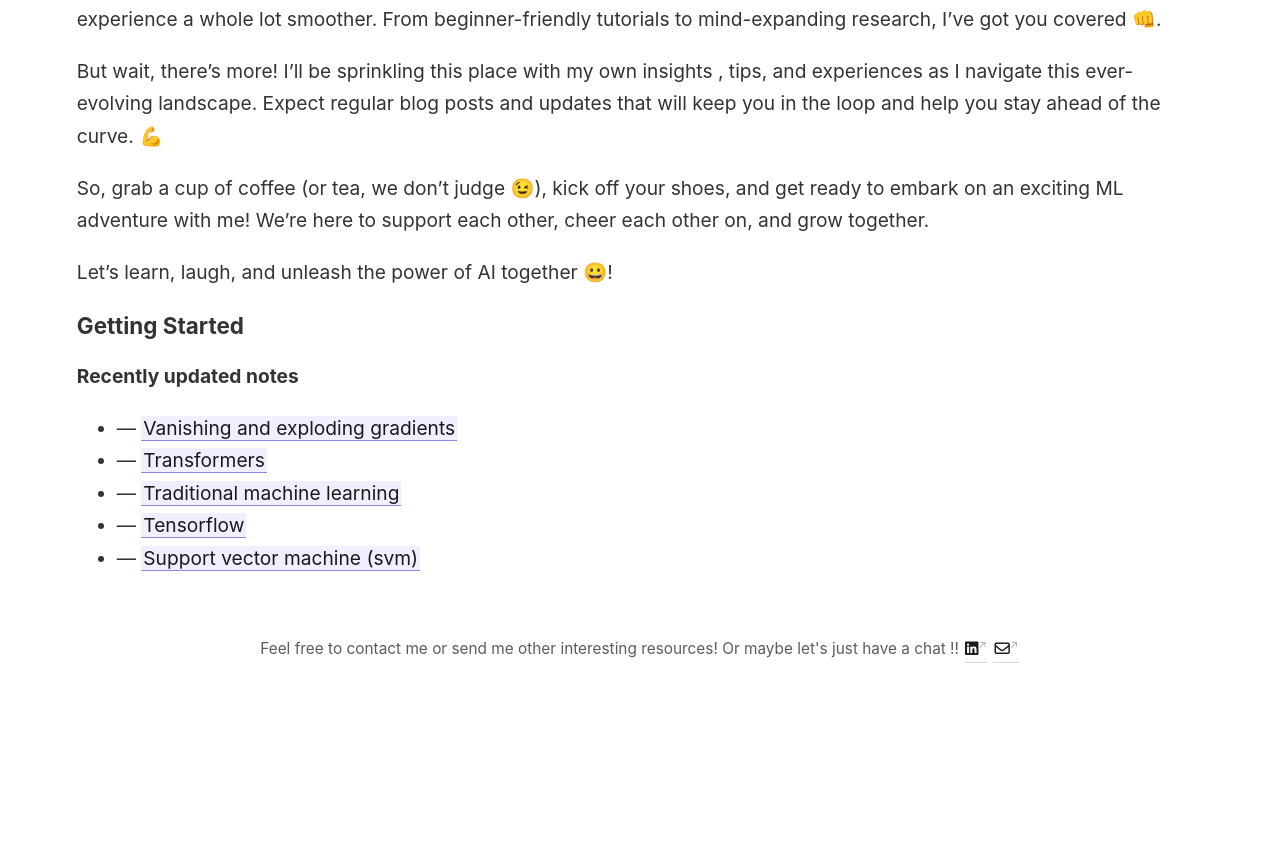
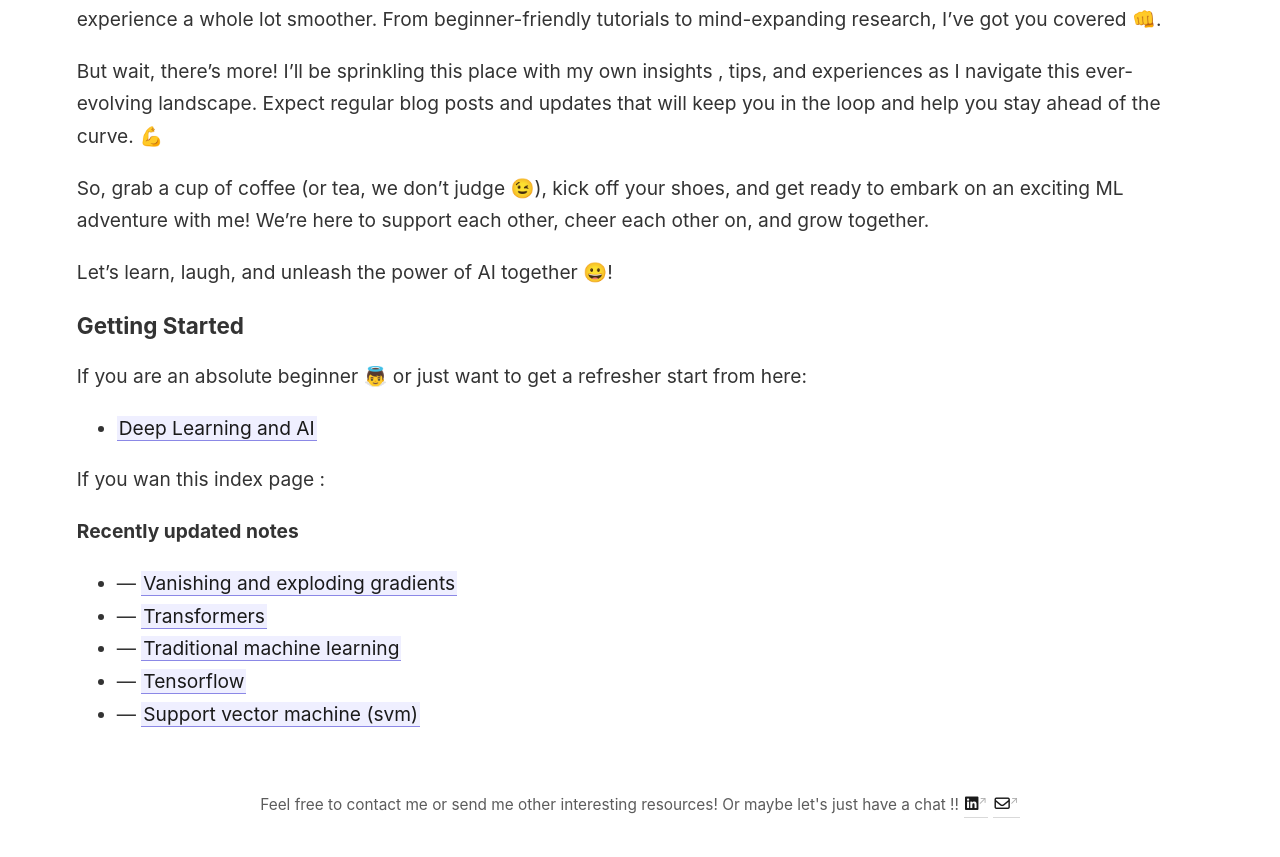
Before and after one commit to proy9714/priyadarshi-digital-garden, a Jekyll site: the page built from _pages/index.md, in a window 1280 px wide and 900 px high, scrolled down 728 px. Shown: the top 857 px of the window. Built offline with Jekyll 4.4.1, drawn with Linux system fonts in a browser that asks for light colours; before the commit the page ends 1472 px from its top, so only the background shows below that.

Commit message:
vault backup: 2023-06-02 19:58:38

```diff
--- a/_pages/index.md
+++ b/_pages/index.md
@@ -26,6 +26,11 @@ Let's learn, laugh, and unleash the power of AI together 😀!
 
 ### Getting Started
 
+  If you are an absolute beginner 👼 or just want to get a refresher start from here:
+
+  - <a class="internal-link" href="deeplearning-and-ai">Deep Learning and AI</a>
+
+If you wan this index page :
 
 
 <strong>Recently updated notes</strong>
```
